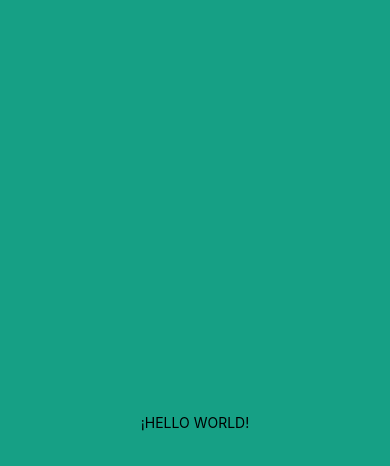
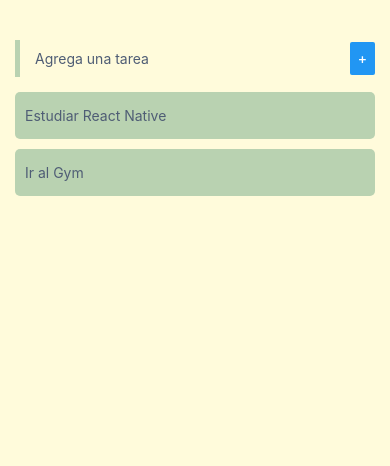
Before and after one commit to merb26/Task-list, a React Native app: screen / in a window 390 px wide. Shown: the top 466 px of the page. Built offline with nearby package versions, Linux system fonts and the light colour scheme.

Commit message:
add and stylize some components

```diff
--- a/App.js
+++ b/App.js
@@ -1,12 +1,13 @@
-import {StyleSheet, Text, View} from 'react-native';
+import {StyleSheet, View} from 'react-native';
 
-import {StatusBar} from 'expo-status-bar';
+import AddTask from './src/components/add-task/AddTask';
+import ListTasks from './src/components/list-tasks/ListTasks';
 
 export default function App() {
   return (
     <View style={styles.container}>
-      <Text>¡HELLO WORLD!</Text>
-      <StatusBar style='auto' />
+      <AddTask />
+      <ListTasks />
     </View>
   );
 }
@@ -14,9 +15,8 @@ export default function App() {
 const styles = StyleSheet.create({
   container: {
     flex: 1,
-    backgroundColor: '#16A085',
-    color: '#CD6155',
-    alignItems: 'center',
-    justifyContent: 'center',
+    backgroundColor: '#FFFBDB',
+    paddingTop: 40,
+    paddingHorizontal: 15,
   },
 });
--- /dev/null
+++ b/src/components/add-task/AddTask.js
@@ -0,0 +1,17 @@
+import {Button, TextInput, View} from 'react-native';
+
+import {styleAddTask} from './styleAddTask';
+
+const AddTask = () => {
+  return (
+    <View style={styleAddTask.containerAdd}>
+      <TextInput
+        placeholder='Agrega una tarea'
+        style={styleAddTask.txtInpAdd}
+      />
+      <Button title='+' />
+    </View>
+  );
+};
+
+export default AddTask;
--- /dev/null
+++ b/src/components/add-task/styleAddTask.js
@@ -0,0 +1,18 @@
+import {StyleSheet} from 'react-native';
+
+export const styleAddTask = StyleSheet.create({
+  containerAdd: {
+    flexDirection: 'row',
+    justifyContent: 'space-between',
+    alignItems: 'center',
+  },
+
+  txtInpAdd: {
+    width: 300,
+    borderLeftWidth: 5,
+    borderColor: '#B9D2B1',
+    paddingHorizontal: 15,
+    paddingVertical: 10,
+    color: '#4F5D75',
+  },
+});
--- /dev/null
+++ b/src/components/list-tasks/ListTasks.js
@@ -0,0 +1,15 @@
+import {Text, View} from 'react-native';
+
+import Task from './task/Task';
+import {styleListTasks} from './styleListTasks';
+
+const ListTasks = () => {
+  return (
+    <View style={styleListTasks.containerListTasks}>
+      <Task title='Estudiar React Native' />
+      <Task title='Ir al Gym' />
+    </View>
+  );
+};
+
+export default ListTasks;
--- /dev/null
+++ b/src/components/list-tasks/styleListTasks.js
@@ -0,0 +1,8 @@
+import {StyleSheet} from 'react-native';
+
+export const styleListTasks = StyleSheet.create({
+  containerListTasks: {
+    marginVertical: 15,
+    gap: 10,
+  },
+});
--- /dev/null
+++ b/src/components/list-tasks/task/Task.js
@@ -0,0 +1,13 @@
+import {Text, View} from 'react-native';
+
+import {styleTask} from './styleTask';
+
+const Task = ({title}) => {
+  return (
+    <View style={styleTask.boxTask}>
+      <Text style={styleTask.text}>{title}</Text>
+    </View>
+  );
+};
+
+export default Task;
--- /dev/null
+++ b/src/components/list-tasks/task/styleTask.js
@@ -0,0 +1,16 @@
+import {StyleSheet} from 'react-native';
+
+export const styleTask = StyleSheet.create({
+  boxTask: {
+    padding: 10,
+    paddingVertical: 15,
+    backgroundColor: '#B9D2B1',
+    // borderWidth: 1,
+    borderRadius: 5,
+    // borderColor: '#157145',
+  },
+
+  text: {
+    color: '#4F5D75',
+  },
+});
```
